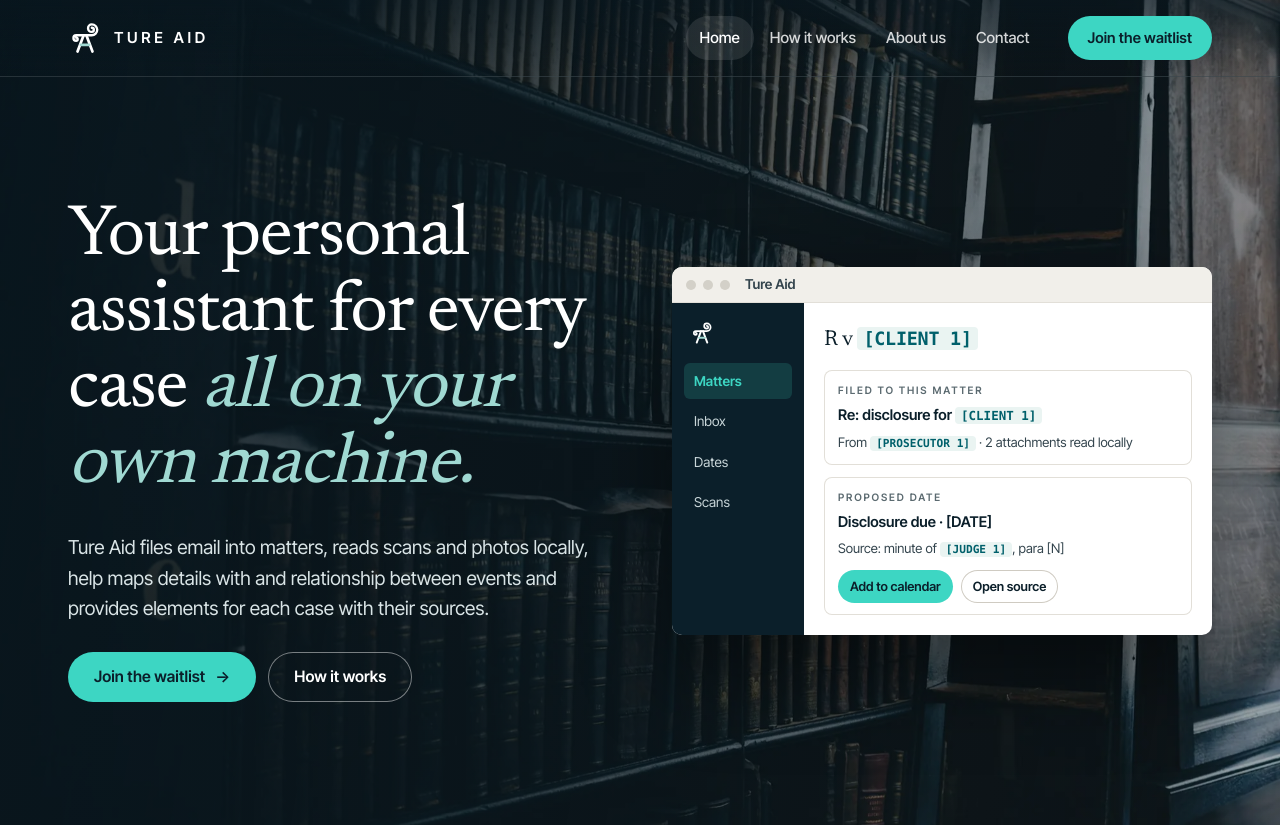
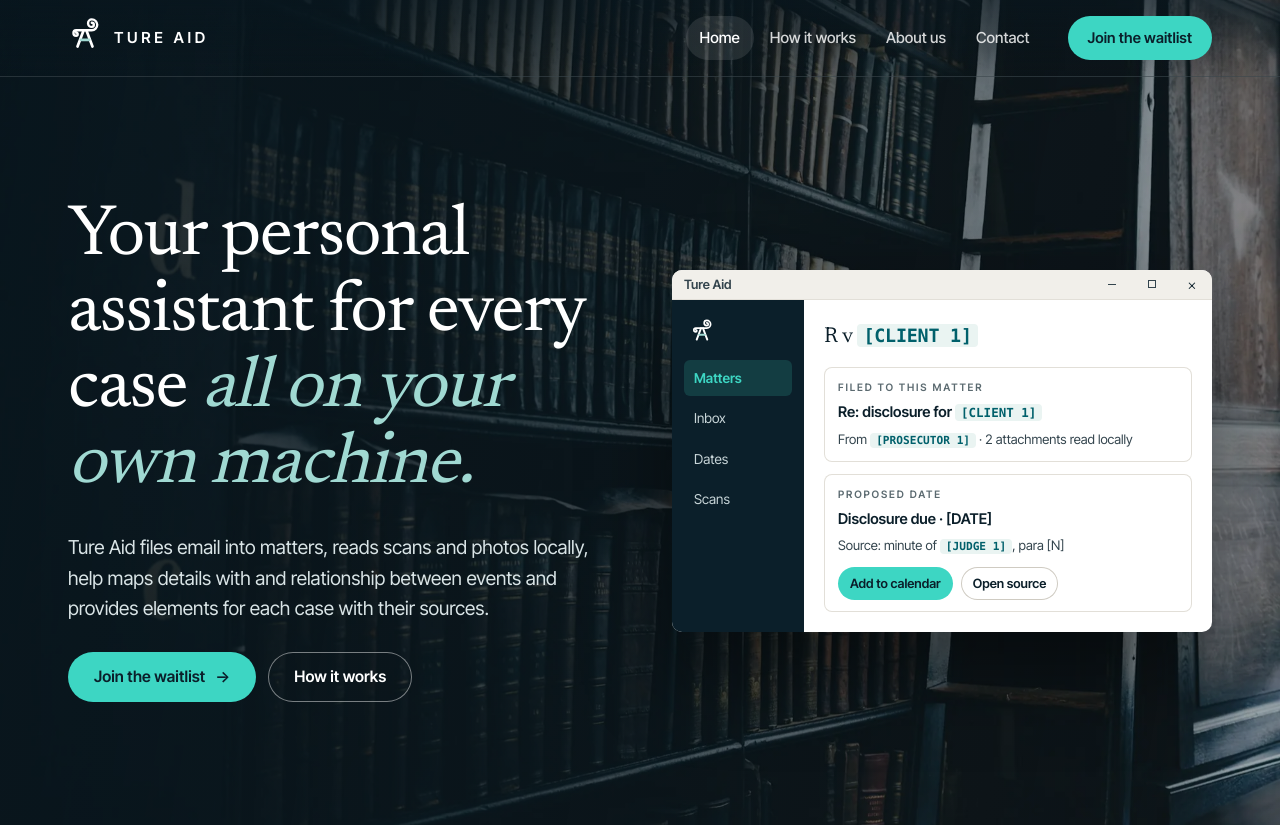
Before and after one commit to M3Rain/tureaid-site, an Astro site: page / in a window 1280 px wide. Shown: the top 825 px of the page. Built offline with nearby package versions, Linux system fonts and the light colour scheme; Astro itself is replaced by a stand-in of ours.

Commit message:
Align brand mark with wordmark and use Windows demo chrome.
Nudge the header/footer logo up so it shares the text’s horizontal axis, and replace the macOS traffic lights on the homepage demo with Windows title-bar controls.

```diff
--- a/src/layouts/Base.astro
+++ b/src/layouts/Base.astro
@@ -147,7 +147,9 @@ const isCurrent = (href: string) => (href === '/' ? path === '/' : path.startsWi
 
   .bar { display: flex; align-items: center; gap: 24px; min-height: 76px; flex-wrap: wrap; padding-top: 8px; padding-bottom: 8px; }
   .brand { display: inline-flex; align-items: center; gap: 12px; text-decoration: none; color: var(--ink); }
-  .word { font-weight: 550; letter-spacing: 0.24em; font-size: 0.95rem; }
+  /* Mark sits low in its viewBox (A top ~ mid); nudge up so it shares the word’s horizontal axis. */
+  .brand :global(.logo-mark) { transform: translateY(-5px); }
+  .word { font-weight: 550; letter-spacing: 0.24em; font-size: 0.95rem; line-height: 1; }
   nav ul { list-style: none; margin: 0; padding: 0; display: flex; flex-wrap: wrap; gap: 2px; }
   .bar nav { margin-left: auto; }
   .bar nav a {
--- a/src/pages/index.astro
+++ b/src/pages/index.astro
@@ -51,7 +51,14 @@ const steps = [
       </div>
 
       <div class="demo" aria-label="Example of Ture Aid filing an email" role="img">
-        <div class="demo-bar"><span></span><span></span><span></span><b>Ture Aid</b></div>
+        <div class="demo-bar">
+          <b>Ture Aid</b>
+          <div class="demo-win" aria-hidden="true">
+            <span class="min"></span>
+            <span class="max"></span>
+            <span class="close"></span>
+          </div>
+        </div>
         <div class="demo-body">
           <div class="demo-side">
             <Logo size={24} fg="#ffffff" accent="var(--aqua-soft)" />
@@ -179,9 +186,15 @@ const steps = [
   .ctas { display: flex; flex-wrap: wrap; gap: 12px; }
 
   .demo { background: var(--white); color: var(--ink); border-radius: 10px; overflow: hidden; box-shadow: 0 40px 90px rgba(0, 0, 0, 0.45); font-size: 0.92rem; }
-  .demo-bar { display: flex; align-items: center; gap: 7px; height: 36px; padding: 0 14px; background: #f1efea; border-bottom: 1px solid var(--line); }
-  .demo-bar span { width: 10px; height: 10px; border-radius: 50%; background: #d3d0c8; }
-  .demo-bar b { margin-left: 8px; font-weight: 550; color: var(--ink-2); font-size: 0.85rem; }
+  .demo-bar { display: flex; align-items: center; height: 30px; padding: 0 0 0 12px; background: #f1efea; border-bottom: 1px solid var(--line); }
+  .demo-bar b { font-weight: 550; color: var(--ink-2); font-size: 0.8rem; }
+  /* Windows title-bar controls (min / max / close), not macOS traffic lights */
+  .demo-win { display: flex; height: 100%; margin-left: auto; color: var(--ink-2); }
+  .demo-win span { width: 40px; height: 100%; display: grid; place-items: center; }
+  .demo-win .min::before { content: ''; width: 8px; border-top: 1px solid currentColor; }
+  .demo-win .max::before { content: ''; width: 8px; height: 8px; border: 1px solid currentColor; box-sizing: border-box; }
+  .demo-win .close::before { content: '×'; font-size: 15px; line-height: 1; font-weight: 300; }
+  .demo-win .close { color: var(--ink); }
   .demo-body { display: flex; min-height: 330px; }
   .demo-side { width: 132px; flex: none; background: var(--ink); padding: 18px 12px; display: flex; flex-direction: column; gap: 4px; }
   .demo-side :global(svg) { margin: 0 0 14px 6px; }
```
